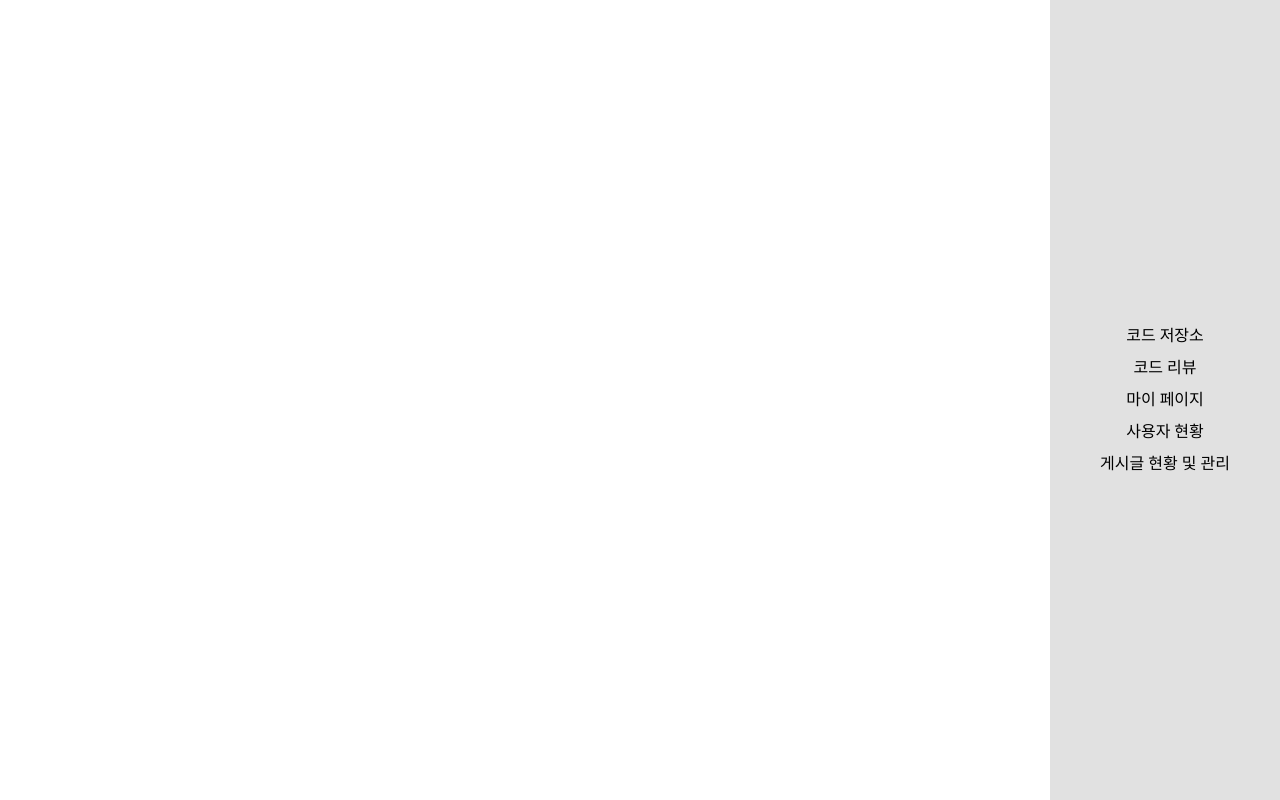
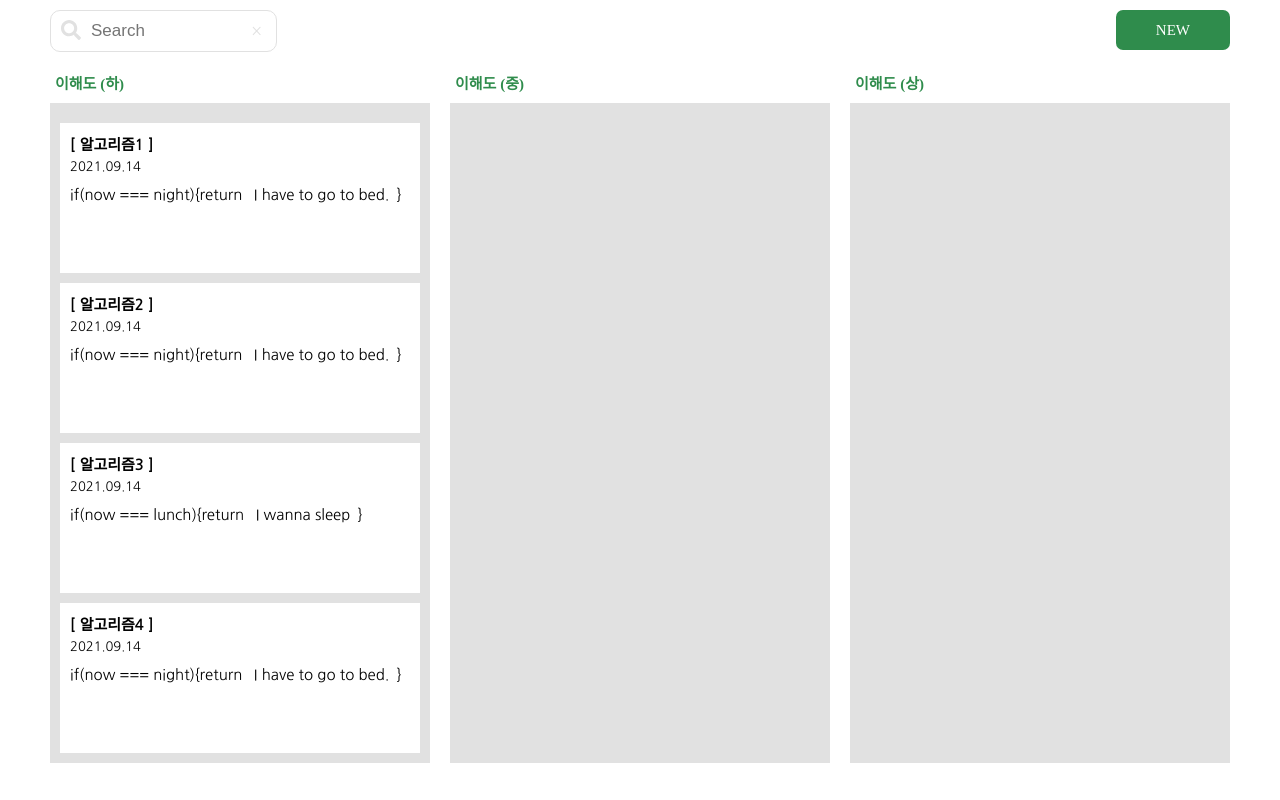
Before and after one commit to codestates/Code-High, a React app in the folder client/: page / in a window 1280 px wide. Built offline with nearby package versions, Linux system fonts and the light colour scheme.

Commit message:
[Client] #78 feat:add search, new button, subject each board and style

```diff
--- a/client/src/App.js
+++ b/client/src/App.js
@@ -1,19 +1,19 @@
 import React from 'react';
-import Landing from './pages/Landing';
-import SideBar from './components/basic/navbar/SideBar';
-import NavBar from './components/basic/navbar/NavBar'
-import Tag from './components/basic/tag/Tag'
-import BlackFooter from './components/basic/footer/BlackFooter'
-import WhiteFooter from './components/basic/footer/WhiteFooter'
+// import Landing from './pages/Landing';
+// import SideBar from './components/basic/navbar/SideBar';
+// import NavBar from './components/basic/navbar/NavBar'
+// import Tag from './components/basic/tag/Tag'
+// import BlackFooter from './components/basic/footer/BlackFooter'
+// import WhiteFooter from './components/basic/footer/WhiteFooter'
 // import Landing from './pages/Landing';
 // import SideBar from './components/basic/navbar/SideBar';
 import CodeStorage from './pages/CodeStorage';
 
 function App(){
   return (
-    // <CodeStorage/>
+    <CodeStorage/>
     // <Landing />
-    <SideBar/>
+    // <SideBar/>
     // <NavBar/>
     // <BlackFooter/>
     // <WhiteFooter/>
--- a/client/src/components/basic/search/SearchInput.js
+++ b/client/src/components/basic/search/SearchInput.js
@@ -3,11 +3,18 @@ import { faSearch } from "@fortawesome/free-solid-svg-icons";
 import { FontAwesomeIcon } from "@fortawesome/react-fontawesome";
 
 function SearchInput(){
+
+  const handleClearInput = () => {
+    const clearButton = document.querySelectorAll('.searchinput-clear')
+    //상태관리 지정한 후 설정
+  }
+
   return (
     <div className='searchinput'>
       <div className='searchinput-container'>
         <span><FontAwesomeIcon icon={faSearch}/></span>
         <input type='search' placeholder='Search'/>
+        <span className='searchinput-clear' onClick={handleClearInput} >&times;</span>
       </div>
     </div>
   );
--- a/client/src/components/basic/search/_SearchInput.scss
+++ b/client/src/components/basic/search/_SearchInput.scss
@@ -1,21 +1,33 @@
 .searchinput-container {
   border: solid 1px #{$gray};
   border-radius: 10px;
-  width: 270px;
+  width: 225px;
   height: 40px;
   display: flex;
   align-items: center;
     span {
-      font-size: 30px;
+      font-size: 2.0rem;
       padding: 10px;
       color: #{$gray};
     }
     input {
-      font-size: 20px;
+      font-size: 1.7rem;
       color: black;
       border: none;
+      width: 150px;
+
       &:focus {
         outline: none;
       }
     }
+    input::-ms-clear,
+    input::-ms-reveal{
+      display:none;width:0;height:0;
+    }
+    input::-webkit-search-decoration,
+    input::-webkit-search-cancel-button,
+    input::-webkit-search-results-button,
+    input::-webkit-search-results-decoration{
+      display:none;
+    }
 }
--- a/client/src/components/codeStorage/Kanban.js
+++ b/client/src/components/codeStorage/Kanban.js
@@ -1,7 +1,21 @@
 import React from 'react';
 import { useEffect } from 'react';
+import SearchInput from '../basic/search/SearchInput';
+import Button from '../basic/button/Button';
 
 function Kanban() {
+  //Redux 사용 후 상태 유지, 데이터 전송 관리하기
+  let mockCode = [
+    {'subject':'알고리즘1', 'date':'2021.09.14', 'code':'if(now === night){return `I have to go to bed.`}'},
+    {'subject':'알고리즘2', 'date':'2021.09.14', 'code':'if(now === night){return `I have to go to bed.`}'},
+    {'subject':'알고리즘3', 'date':'2021.09.14', 'code':'if(now === lunch){return `I wanna sleep`}'},
+    {'subject':'알고리즘4', 'date':'2021.09.14', 'code':'if(now === night){return `I have to go to bed.`}'},
+    {'subject':'알고리즘5', 'date':'2021.09.14', 'code':'if(now === morning){return `OMG`}'},
+    {'subject':'알고리즘6', 'date':'2021.09.14', 'code':'if(now === night){return `I have to go to bed.`}'},
+    {'subject':'알고리즘7', 'date':'2021.09.14', 'code':'if(now === richguy){return `I will run.!`}'},
+    {'subject':'알고리즘8', 'date':'2021.09.14', 'code':'if(now === night){return `I have to go to bed.`}'},
+  ]
+
   useEffect(() => {
     const list_items = document.querySelectorAll('.kanban-list-item');
     const lists = document.querySelectorAll('.kanban-list');
@@ -16,12 +30,12 @@ function Kanban() {
         draggedItem = item;
         setTimeout(() => {
           item.style.display = 'none';
-        },0)
+        }, 0);
       });
 
       item.addEventListener('dragend', function () {
         setTimeout(() => {
-          draggedItem.style.display = 'block'
+          draggedItem.style.display = 'block';
           draggedItem = null;
         }, 0);
       });
@@ -29,16 +43,21 @@ function Kanban() {
       for (let j = 0; j < lists.length; j++) {
         const list = lists[j];
 
-        list.addEventListener('dragover', function(e){
+        list.addEventListener('dragover', function (e) {
           e.preventDefault();
+        });
+        list.addEventListener('dragenter', function (e) {
+          e.preventDefault();
+          list.style.backgroundColor = 'rgba(0, 0, 0, 0.2)';
+        });
+        list.addEventListener('dragleave', function(e){
+          list.style.backgroundColor = 'rgba(0, 0, 0, 0.1)';
         })
-        list.addEventListener('dragenter', function(e){
-          e.preventDefault();
-        })
-        list.addEventListener('drop', function(e){
-          console.log('drop')
+        list.addEventListener('drop', function (e) {
+          console.log('drop');
           list.append(draggedItem);
-        })
+          list.style.backgroundColor = 'rgba(0, 0, 0, 0.1)';
+        });
       }
     }
   }, []);
@@ -46,31 +65,30 @@ function Kanban() {
   return (
     <div className='kanban'>
       <div className='kanban-container'>
-        <section className='kanban-list'>
-          <div className='kanban-list-item' draggable='true'>
-            알고리즘 1
-          </div>
-          <div className='kanban-list-item' draggable='true'>
-            알고리즘 2
-          </div>
-          <div className='kanban-list-item' draggable='true'>
-            알고리즘 3
-          </div>
-          <div className='kanban-list-item' draggable='true'>
-            알고리즘 4
-          </div>
-          <div className='kanban-list-item' draggable='true'>
-            알고리즘 5
-          </div>
-          <div className='kanban-list-item' draggable='true'>
-            알고리즘 6
-          </div>
-          <div className='kanban-list-item' draggable='true'>
-            알고리즘 7
-          </div>
-        </section>
-        <section className='kanban-list'></section>
-        <section className='kanban-list'></section>
+        {/* 헤더 */}
+        <div className='kanban-header'>
+          <SearchInput />
+          <Button content='NEW' backgroundColor='#2F8C4C' color='#fff'/>
+        </div>
+        <div className='kanban-subject'>
+          <div>이해도 (하)</div>
+          <div>이해도 (중)</div>
+          <div>이해도 (상)</div>
+        </div>
+        <div className='kanban-list-container'>
+          <section className='kanban-list'>
+            {mockCode.map((item) => {
+              return <div className='kanban-list-item' draggable='true'>
+              <h1>[ {item.subject} ]</h1>
+              <div>{item.date}</div>
+              <div>{item.code}</div>
+            </div>
+            })}
+          </section>
+          <section className='kanban-list'></section>
+          <section className='kanban-list'></section>
+        </div>
+        {/* 푸터 */}
       </div>
     </div>
   );
--- a/client/src/components/codeStorage/_Kanban.scss
+++ b/client/src/components/codeStorage/_Kanban.scss
@@ -6,14 +6,39 @@
 
 .kanban-container{
   width: 1200px;
+  display: flex;
+  flex-direction: column;
+}
+
+.kanban-header{
+  display: flex;
+  justify-content: space-between;
+  margin: 10px;
+    span:nth-child(2){
+      padding: 0px 40px;
+    }
+}
+
+.kanban-subject{
+  display: grid;
+  grid-template-columns: 1fr 1fr 1fr;
+  margin-top: 10px;
+    div{
+      font-size: 1.5rem;
+      font-weight: 600;
+      margin-left: 15px;
+      color: #{$green};
+    }
+}
+
+.kanban-list-container{
   display: grid;
   grid-template-columns: 1fr 1fr 1fr;
 }
 
 .kanban-list {
   background-color: #{$gray};
-  height: 90vh;
-  border-radius: 10px;
+  height: 80vh;
   padding: 10px;
   margin: 10px;
   overflow-y: scroll;
@@ -24,11 +49,23 @@
   font-size: 2.0rem;
   margin: 10px 0;
   font-family: 'Nanum Gothic';
-  height: 150px;
+  height: 130px;
+  padding: 10px;
   cursor:grab;
    &:active {
      cursor:grabbing;
    }
+   h1{
+     font-size: 1.5rem;
+     margin-bottom: 5px;
+   }
+   div:nth-child(2){
+     font-size: 1.3rem;
+     margin-bottom: 10px;
+   }
+   div:nth-child(3){
+    font-size: 1.5rem;
+  }
 }
 
 .kanban-list .kanban-list-item {
--- a/client/src/style.css
+++ b/client/src/style.css
@@ -706,20 +706,31 @@ ul {
 .searchinput-container {
   border: solid 1px #E1E1E1;
   border-radius: 10px;
-  width: 270px;
+  width: 225px;
   height: 40px;
   display: flex;
   align-items: center; }
   .searchinput-container span {
-    font-size: 30px;
+    font-size: 2.0rem;
     padding: 10px;
     color: #E1E1E1; }
   .searchinput-container input {
-    font-size: 20px;
+    font-size: 1.7rem;
     color: black;
-    border: none; }
+    border: none;
+    width: 150px; }
     .searchinput-container input:focus {
       outline: none; }
+  .searchinput-container input::-ms-clear,
+  .searchinput-container input::-ms-reveal {
+    display: none;
+    width: 0;
+    height: 0; }
+  .searchinput-container input::-webkit-search-decoration,
+  .searchinput-container input::-webkit-search-cancel-button,
+  .searchinput-container input::-webkit-search-results-button,
+  .searchinput-container input::-webkit-search-results-decoration {
+    display: none; }
 
 .tag-container {
   width: 60px;
@@ -740,13 +751,33 @@ ul {
 
 .kanban-container {
   width: 1200px;
+  display: flex;
+  flex-direction: column; }
+
+.kanban-header {
+  display: flex;
+  justify-content: space-between;
+  margin: 10px; }
+  .kanban-header span:nth-child(2) {
+    padding: 0px 40px; }
+
+.kanban-subject {
+  display: grid;
+  grid-template-columns: 1fr 1fr 1fr;
+  margin-top: 10px; }
+  .kanban-subject div {
+    font-size: 1.5rem;
+    font-weight: 600;
+    margin-left: 15px;
+    color: #2F8C4C; }
+
+.kanban-list-container {
   display: grid;
   grid-template-columns: 1fr 1fr 1fr; }
 
 .kanban-list {
   background-color: #E1E1E1;
-  height: 90vh;
-  border-radius: 10px;
+  height: 80vh;
   padding: 10px;
   margin: 10px;
   overflow-y: scroll; }
@@ -756,10 +787,19 @@ ul {
   font-size: 2.0rem;
   margin: 10px 0;
   font-family: 'Nanum Gothic';
-  height: 150px;
+  height: 130px;
+  padding: 10px;
   cursor: grab; }
   .kanban-list-item:active {
     cursor: grabbing; }
+  .kanban-list-item h1 {
+    font-size: 1.5rem;
+    margin-bottom: 5px; }
+  .kanban-list-item div:nth-child(2) {
+    font-size: 1.3rem;
+    margin-bottom: 10px; }
+  .kanban-list-item div:nth-child(3) {
+    font-size: 1.5rem; }
 
 .kanban-list .kanban-list-item {
   transition: all 0.2s linear; }
```
